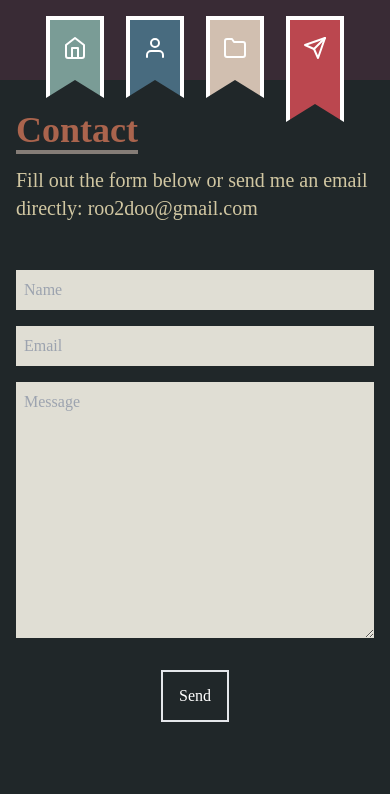
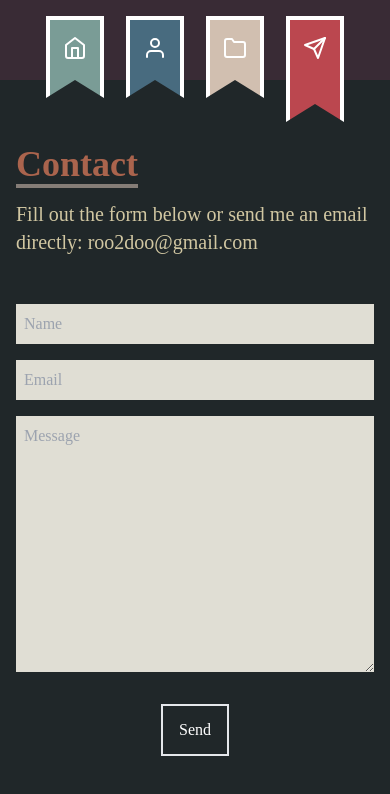
Before and after one commit to Wigglebot37/WebPortfolio, a React (Create React App) app: page / in a window 390 px wide. Both pictures are taken after a click on the element 315 px from the left and 57 px from the top of the page. Shown: the top 794 px of the page. Built offline with nearby package versions, Linux system fonts and the light colour scheme; the HTML template or start-up script is replaced by a standard one.

Commit message:
More mobile testing.

```diff
--- a/src/components/Contact.jsx
+++ b/src/components/Contact.jsx
@@ -2,7 +2,7 @@ import React from 'react'
 
 const Contact = () => {
   return (
-    <div name='contact' className='w-full h-screen bg-[#202729] flex justify-center items-center p-4 max-sm:pt-[35px]'>
+    <div name='contact' className='w-full min-h-screen sm:h-screen bg-[#202729] flex justify-center items-center p-4 max-sm:pt-[120px] max-sm:pb-8 overflow-auto'>
         <form method='POST' action="https://getform.io/f/apjjjeja" className='flex flex-col max-w-[600px] w-full'>
             <div className='pb-8 text-[#AA644D]'>
                 <p className='text-4xl font-bold inline border-b-4 border-[#857d77]'>Contact</p>
```
